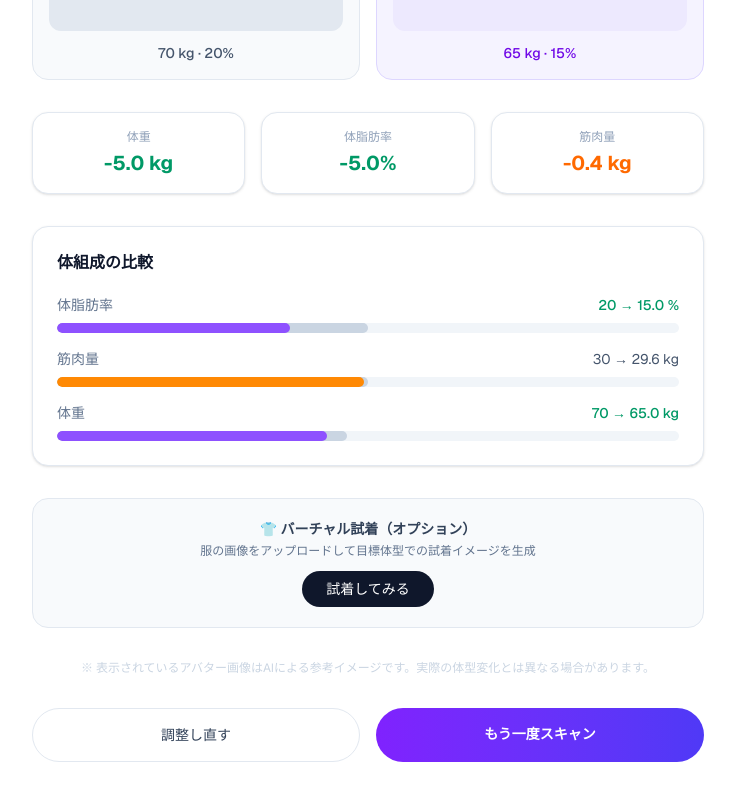
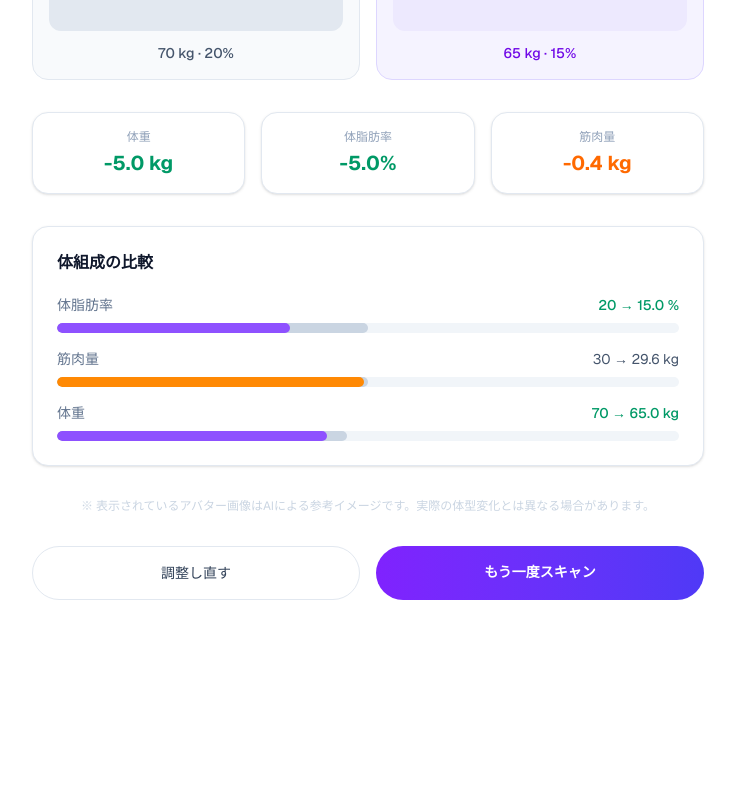
Before and after one commit to nok181701/body-vis, a Next.js app: page /result in a window 1280 px wide. Shown: the part 631-1431 px from the top of the page, without its empty margins (272-1007 px from the left). After the commit the page ends 1279 px from the top, so only its background shows below. Built offline with nearby package versions, Linux system fonts and the light colour scheme.

Commit message:
feat:バーチャル試着コメントアウト

```diff
--- a/src/app/result/page.tsx
+++ b/src/app/result/page.tsx
@@ -83,8 +83,8 @@ function ResultContent() {
           </div>
         </div>
 
-        {/* Try-on optional CTA */}
-        <div className="p-5 rounded-2xl bg-slate-50 border border-slate-200 mb-8 text-center">
+        {/* Try-on optional CTA（一旦非表示） */}
+        {/* <div className="p-5 rounded-2xl bg-slate-50 border border-slate-200 mb-8 text-center">
           <p className="text-sm font-semibold text-slate-700 mb-1">👕 バーチャル試着（オプション）</p>
           <p className="text-xs text-slate-500 mb-3">服の画像をアップロードして目標体型での試着イメージを生成</p>
           <Link
@@ -93,7 +93,7 @@ function ResultContent() {
           >
             試着してみる
           </Link>
-        </div>
+        </div> */}
 
         <p className="text-xs text-slate-300 text-center mb-8">
           ※ 表示されているアバター画像はAIによる参考イメージです。実際の体型変化とは異なる場合があります。
```
